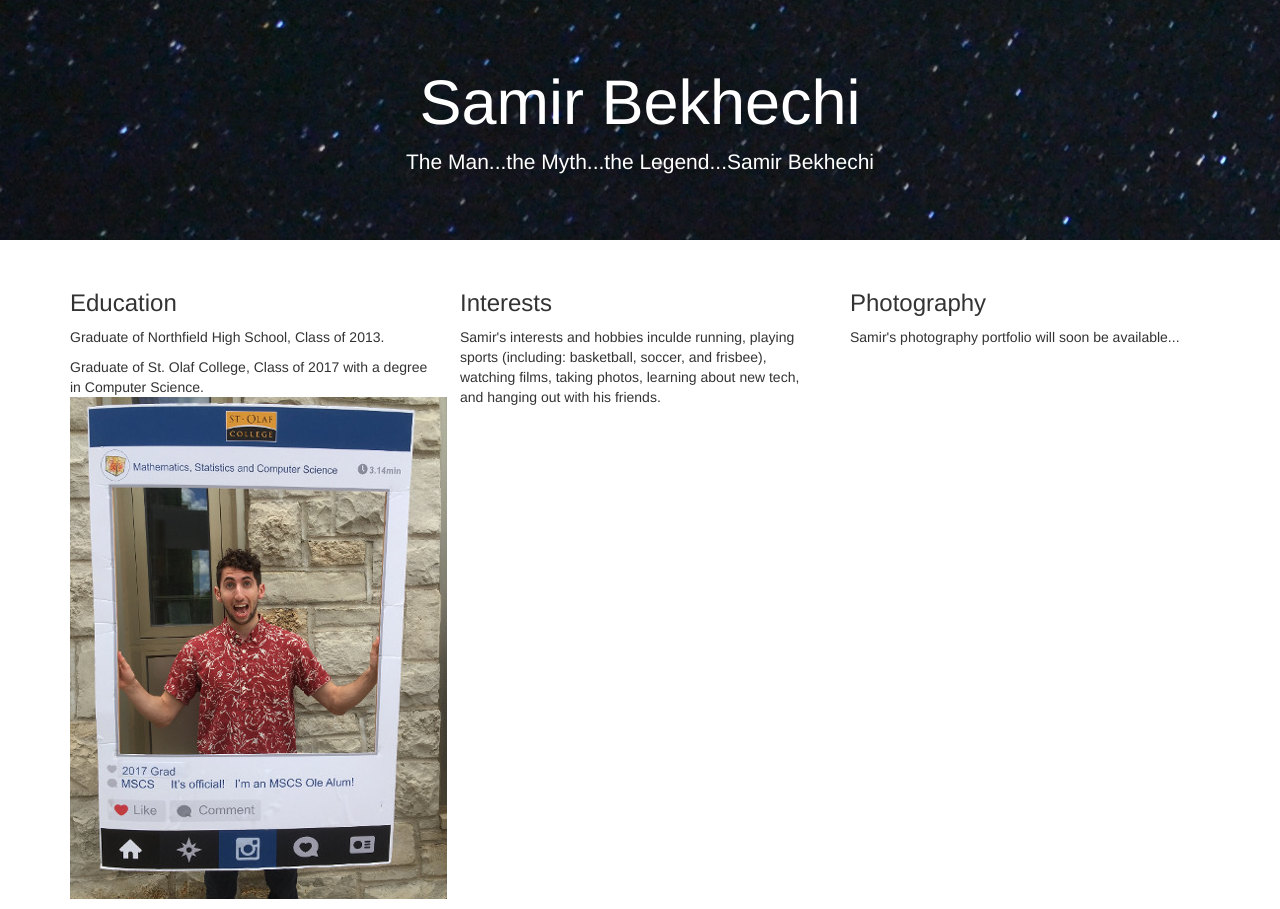
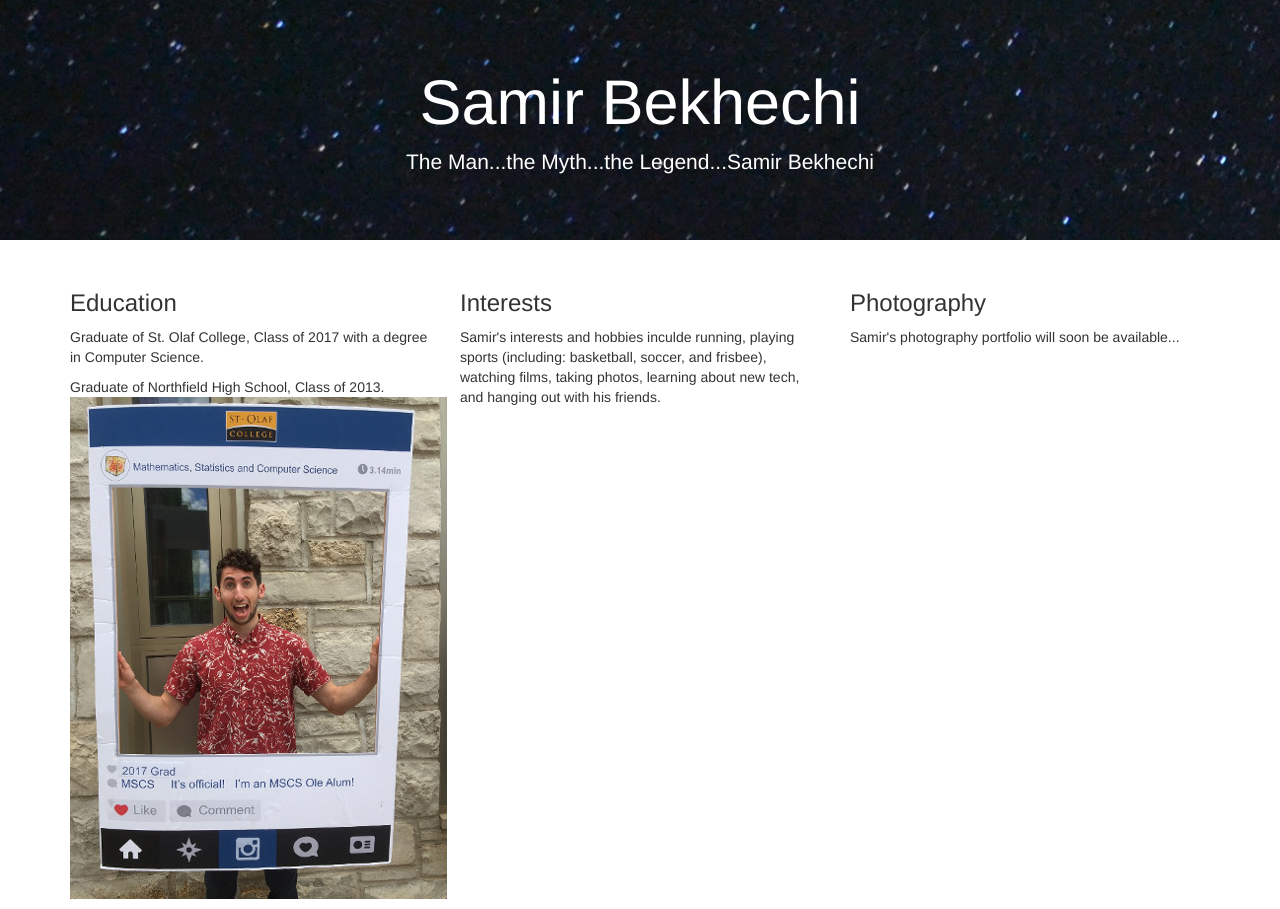
Before and after one commit to sbekhechi/sbekhechi.github.io, a plain HTML site: page index.html in a window 1280 px wide. Drawn offline with nearby package versions, Linux system fonts and the light colour scheme.

Commit message:
re-arranged education order

```diff
--- a/index.html
+++ b/index.html
@@ -21,8 +21,8 @@
     <!--Column 1: Education-->
     <div class="col-sm-4">
       <h3>Education</h3>
-      <p>Graduate of Northfield High School, Class of 2013.</p>
-      <p>Graduate of St. Olaf College, Class of 2017 with a degree in Computer Science. <img src="gradpic2.jpg"></p>
+      <p>Graduate of St. Olaf College, Class of 2017 with a degree in Computer Science.</p>
+      <p>Graduate of Northfield High School, Class of 2013.<img src="gradpic2.jpg"></p>
     </div>
 
     <!--Column 2: Interests-->
```
